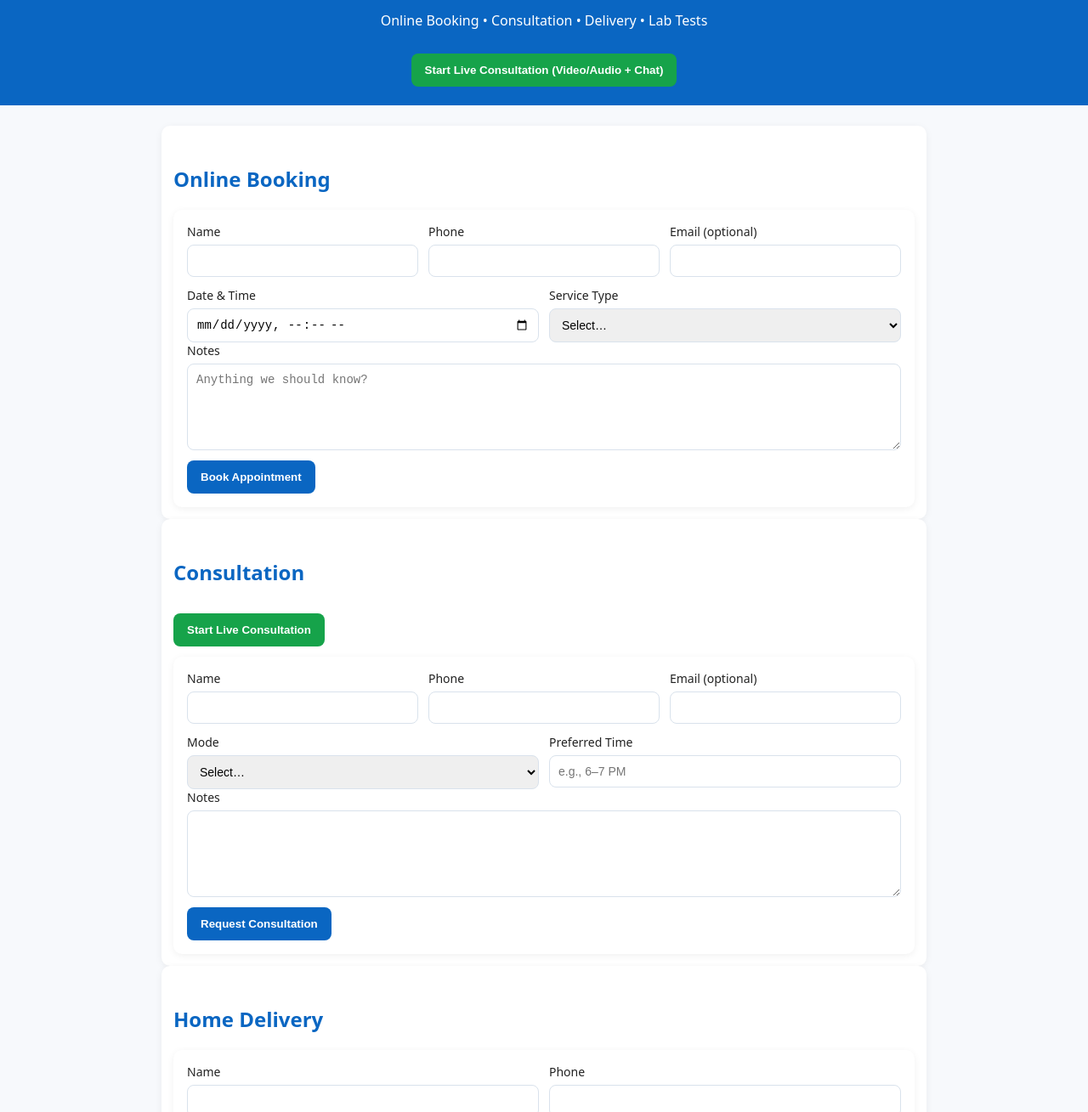
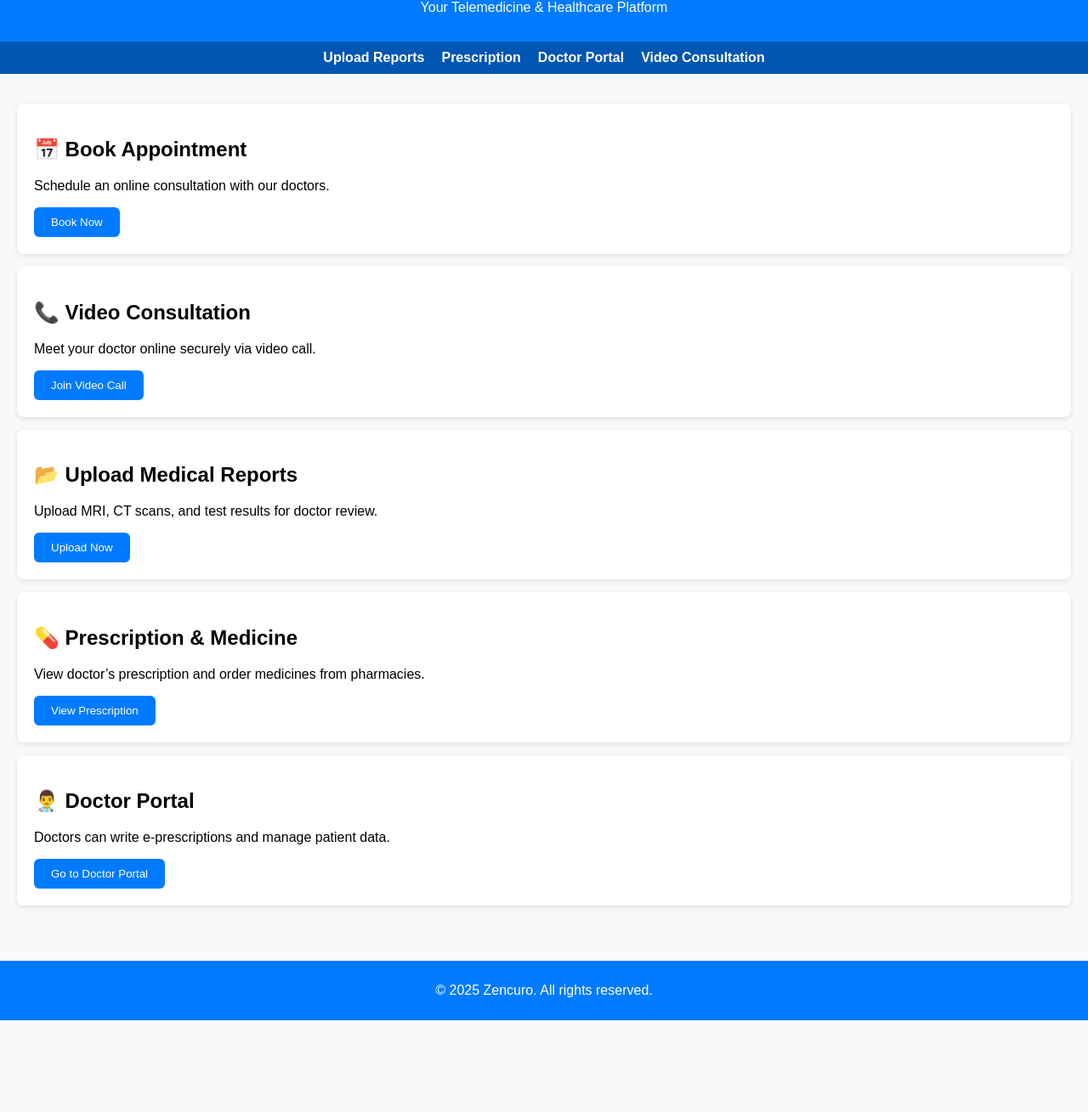
Before and after one commit to tejasgahat997-cmyk/Zencuro, a website: page public/index.html in a window 1280 px wide. Shown: the part 95-1404 px from the top of the page at 85% size. After the commit the page ends 1296 px from the top, so only its background shows below. Drawn offline with Linux system fonts and the light colour scheme.

Commit message:
Update index.html

```diff
--- a/public/index.html
+++ b/public/index.html
@@ -1,193 +1,119 @@
 <!DOCTYPE html>
 <html lang="en">
 <head>
-  <meta charset="UTF-8" />
-  <meta name="viewport" content="width=device-width, initial-scale=1.0"/>
-  <title>Zencuro — Online Care</title>
+  <meta charset="UTF-8">
+  <meta name="viewport" content="width=device-width, initial-scale=1.0">
+  <title>Zencuro - Telemedicine Platform</title>
   <style>
-    body { font-family: system-ui, Arial, sans-serif; margin:0; background:#f7f9fc; color:#222; }
-    header { background:#0a66c2; color:#fff; padding:22px; text-align:center; }
-    main { max-width:900px; margin: 24px auto; padding: 0 16px 40px; }
-    h2 { color:#0a66c2; margin-top:32px; }
-    form { background:#fff; padding:16px; border-radius:10px; box-shadow:0 2px 8px rgba(0,0,0,.06); margin-top:12px;}
-    .row { display:flex; gap:12px; flex-wrap:wrap; }
-    .row > div { flex: 1 1 250px; display:flex; flex-direction:column; }
-    label { font-size:14px; margin-bottom:6px; }
-    input, select, textarea { padding:10px; border:1px solid #d9e2ec; border-radius:8px; font-size:14px; }
-    textarea { min-height:80px; resize: vertical; }
-    button { margin-top:12px; padding:12px 16px; border:0; border-radius:8px; background:#0a66c2; color:#fff; font-weight:600; cursor:pointer; }
-    .card { background:#fff; padding:14px; border-radius:10px; box-shadow:0 2px 8px rgba(0,0,0,.06); }
-    .success { margin-top:8px; color:#0a7f3f; font-weight:600; display:none; }
-    .error { margin-top:8px; color:#b00020; font-weight:600; display:none; }
-    footer { text-align:center; color:#666; padding:20px 0 40px; }
-    .cta { display:inline-block; margin-top:12px; background:#16a34a; }
+    body {
+      font-family: Arial, sans-serif;
+      margin: 0;
+      padding: 0;
+      background: #f8f9fa;
+    }
+    header {
+      background: #007bff;
+      color: #fff;
+      padding: 15px;
+      text-align: center;
+    }
+    nav {
+      background: #0056b3;
+      padding: 10px;
+      display: flex;
+      justify-content: center;
+      gap: 20px;
+    }
+    nav a {
+      color: #fff;
+      text-decoration: none;
+      font-weight: bold;
+    }
+    nav a:hover {
+      text-decoration: underline;
+    }
+    .container {
+      padding: 20px;
+    }
+    .card {
+      background: #fff;
+      padding: 20px;
+      margin: 15px 0;
+      border-radius: 8px;
+      box-shadow: 0px 2px 6px rgba(0,0,0,0.1);
+    }
+    footer {
+      text-align: center;
+      background: #007bff;
+      color: #fff;
+      padding: 10px;
+      margin-top: 30px;
+    }
+    button {
+      background: #007bff;
+      color: white;
+      padding: 10px 20px;
+      border: none;
+      border-radius: 6px;
+      cursor: pointer;
+    }
+    button:hover {
+      background: #0056b3;
+    }
   </style>
 </head>
 <body>
+
   <header>
     <h1>Welcome to Zencuro</h1>
-  <p>Online Booking • Consultation • Delivery • Lab Tests</p>
-  <a href="/consult"><button class="cta">Start Live Consultation (Video/Audio + Chat)</button></a>
+    <p>Your Telemedicine & Healthcare Platform</p>
   </header>
 
-<main>
-  <section id="booking" class="card">
-    <h2>Online Booking</h2>
-    <form id="bookingForm">
-      <div class="row">
-        <div><label>Name</label><input name="name" required></div>
-        <div><label>Phone</label><input name="phone" required></div>
-        <div><label>Email (optional)</label><input name="email" type="email"></div>
-        <div><label>Date & Time</label><input name="dateTime" type="datetime-local" required></div>
-        <div>
-          <label>Service Type</label>
-          <select name="serviceType" required>
-            <option value="">Select…</option>
-            <option>General Checkup</option>
-            <option>Doctor Visit</option>
-            <option>Physiotherapy</option>
-            <option>Nutrition</option>
-          </select>
+  <!-- 🔗 Navigation -->
+  <nav>
+    <a href="upload.html">Upload Reports</a>
+    <a href="prescription.html">Prescription</a>
+    <a href="doctor.html">Doctor Portal</a>
+    <a href="video.html">Video Consultation</a>
+  </nav>
+
+  <div class="container">
+
+    <div class="card">
+      <h2>📅 Book Appointment</h2>
+      <p>Schedule an online consultation with our doctors.</p>
+      <button>Book Now</button>
     </div>
+
+    <div class="card">
+      <h2>📞 Video Consultation</h2>
+      <p>Meet your doctor online securely via video call.</p>
+      <a href="video.html"><button>Join Video Call</button></a>
     </div>
-      <div class="row">
-        <div style="flex:1 1 100%"><label>Notes</label><textarea name="notes" placeholder="Anything we should know?"></textarea></div>
+
+    <div class="card">
+      <h2>📂 Upload Medical Reports</h2>
+      <p>Upload MRI, CT scans, and test results for doctor review.</p>
+      <a href="upload.html"><button>Upload Now</button></a>
     </div>
-      <button type="submit">Book Appointment</button>
-      <div class="success" id="bookingOk">Booking saved! We’ll contact you shortly.</div>
-      <div class="error" id="bookingErr">Something went wrong. Try again.</div>
-    </form>
-  </section>
 
-  <section id="consultation" class="card">
-    <h2>Consultation</h2>
-    <a href="/consult"><button class="cta">Start Live Consultation</button></a>
-    <form id="consultForm">
-      <div class="row">
-        <div><label>Name</label><input name="name" required></div>
-        <div><label>Phone</label><input name="phone" required></div>
-        <div><label>Email (optional)</label><input name="email" type="email"></div>
-        <div>
-          <label>Mode</label>
-          <select name="mode" required>
-            <option value="">Select…</option>
-            <option>chat</option>
-            <option>video</option>
-            <option>call</option>
-          </select>
+    <div class="card">
+      <h2>💊 Prescription & Medicine</h2>
+      <p>View doctor’s prescription and order medicines from pharmacies.</p>
+      <a href="prescription.html"><button>View Prescription</button></a>
     </div>
-        <div><label>Preferred Time</label><input name="preferredTime" placeholder="e.g., 6–7 PM"></div>
+
+    <div class="card">
+      <h2>👨‍⚕️ Doctor Portal</h2>
+      <p>Doctors can write e-prescriptions and manage patient data.</p>
+      <a href="doctor.html"><button>Go to Doctor Portal</button></a>
     </div>
-      <div class="row">
-        <div style="flex:1 1 100%"><label>Notes</label><textarea name="notes"></textarea></div>
+
   </div>
-      <button type="submit">Request Consultation</button>
-      <div class="success" id="consultOk">Consultation request saved!</div>
-      <div class="error" id="consultErr">Something went wrong. Try again.</div>
-    </form>
-  </section>
-
-  <section id="delivery" class="card">
-    <h2>Home Delivery</h2>
-    <form id="deliveryForm">
-      <div class="row">
-        <div><label>Name</label><input name="name" required></div>
-        <div><label>Phone</label><input name="phone" required></div>
-        <div style="flex:1 1 100%"><label>Address</label><input name="address" required></div>
-      </div>
-      <div class="row">
-        <div style="flex:1 1 100%"><label>Items (comma separated)</label><input name="items" placeholder="Paracetamol 500mg x 2, Cough Syrup x 1" required></div>
-      </div>
-      <div class="row">
-        <div style="flex:1 1 100%"><label>Notes</label><textarea name="notes"></textarea></div>
-      </div>
-      <button type="submit">Submit Delivery Request</button>
-      <div class="success" id="deliveryOk">Delivery request saved!</div>
-      <div class="error" id="deliveryErr">Something went wrong. Try again.</div>
-    </form>
-  </section>
-
-  <section id="tests" class="card">
-    <h2>Book Lab Tests</h2>
-    <form id="testForm">
-      <div class="row">
-        <div><label>Name</label><input name="name" required></div>
-        <div><label>Phone</label><input name="phone" required></div>
-        <div><label>Email (optional)</label><input name="email" type="email"></div>
-        <div><label>Test Type</label><input name="testType" placeholder="CBC, Lipid Profile, etc." required></div>
-        <div><label>Preferred Date</label><input name="preferredDate" type="date"></div>
-      </div>
-      <div class="row">
-        <div style="flex:1 1 100%"><label>Notes</label><textarea name="notes"></textarea></div>
-      </div>
-      <button type="submit">Book Test</button>
-      <div class="success" id="testOk">Test booking saved!</div>
-      <div class="error" id="testErr">Something went wrong. Try again.</div>
-    </form>
-  </section>
 
   <footer>
-    <p>© <span id="yr"></span> Zencuro</p>
+    <p>&copy; 2025 Zencuro. All rights reserved.</p>
   </footer>
-</main>
 
-<script>
-  document.getElementById('yr').textContent = new Date().getFullYear();
-
-  async function postJSON(url, data) {
-    const res = await fetch(url, {
-      method: 'POST',
-      headers: { 'Content-Type': 'application/json' },
-      body: JSON.stringify(data)
-    });
-    if (!res.ok) throw new Error('Request failed');
-    return res.json();
-  }
-
-  function bindForm(formId, okId, errId, toUrl, transform = (o)=>o) {
-    const form = document.getElementById(formId);
-    const ok = document.getElementById(okId);
-    const err = document.getElementById(errId);
-
-    form.addEventListener('submit', async (e) => {
-      e.preventDefault();
-      ok.style.display = 'none';
-      err.style.display = 'none';
-
-      const data = Object.fromEntries(new FormData(form).entries());
-      if (formId === 'deliveryForm' && data.items) {
-        data.items = data.items.split(',').map(s => s.trim()).filter(Boolean);
-      }
-      const payload = transform(data);
-      try {
-        await postJSON(toUrl, payload);
-        ok.style.display = 'block';
-        form.reset();
-      } catch (ex) {
-        err.style.display = 'block';
-      }
-    });
-  }
-
-  bindForm('bookingForm', 'bookingOk', 'bookingErr', '/api/bookings', (d) => ({
-    name: d.name, phone: d.phone, email: d.email,
-    dateTime: d.dateTime, serviceType: d.serviceType, notes: d.notes
-  }));
-
-  bindForm('consultForm', 'consultOk', 'consultErr', '/api/consultations', (d) => ({
-    name: d.name, phone: d.phone, email: d.email,
-    mode: d.mode, preferredTime: d.preferredTime, notes: d.notes
-  }));
-
-  bindForm('deliveryForm', 'deliveryOk', 'deliveryErr', '/api/deliveries', (d) => ({
-    name: d.name, phone: d.phone, address: d.address,
-    items: d.items, notes: d.notes
-  }));
-
-  bindForm('testForm', 'testOk', 'testErr', '/api/tests', (d) => ({
-    name: d.name, phone: d.phone, email: d.email,
-    testType: d.testType, preferredDate: d.preferredDate, notes: d.notes
-  }));
-</script>
 </body>
 </html>
```
Lines whose indentation alone changed are shown as unchanged.
